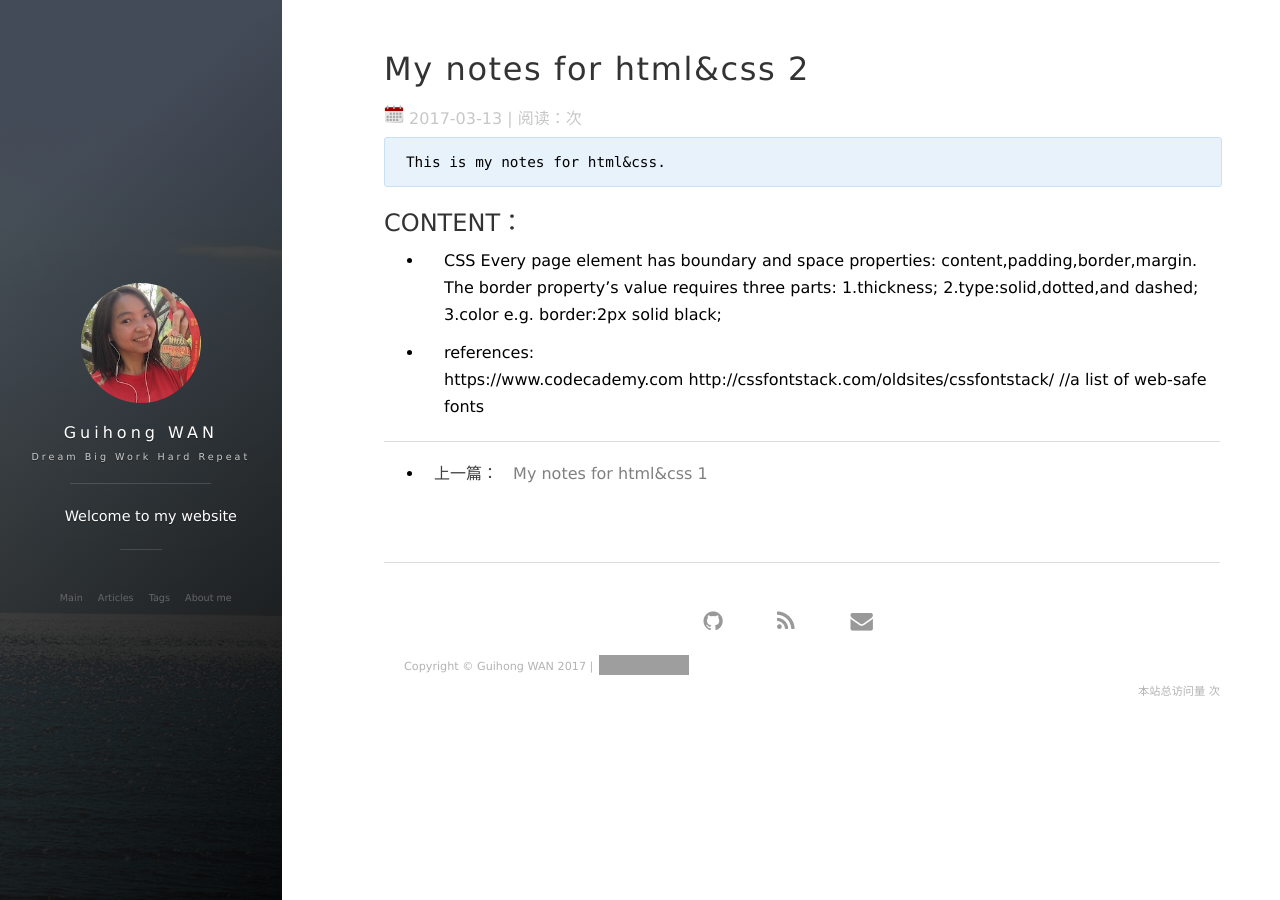
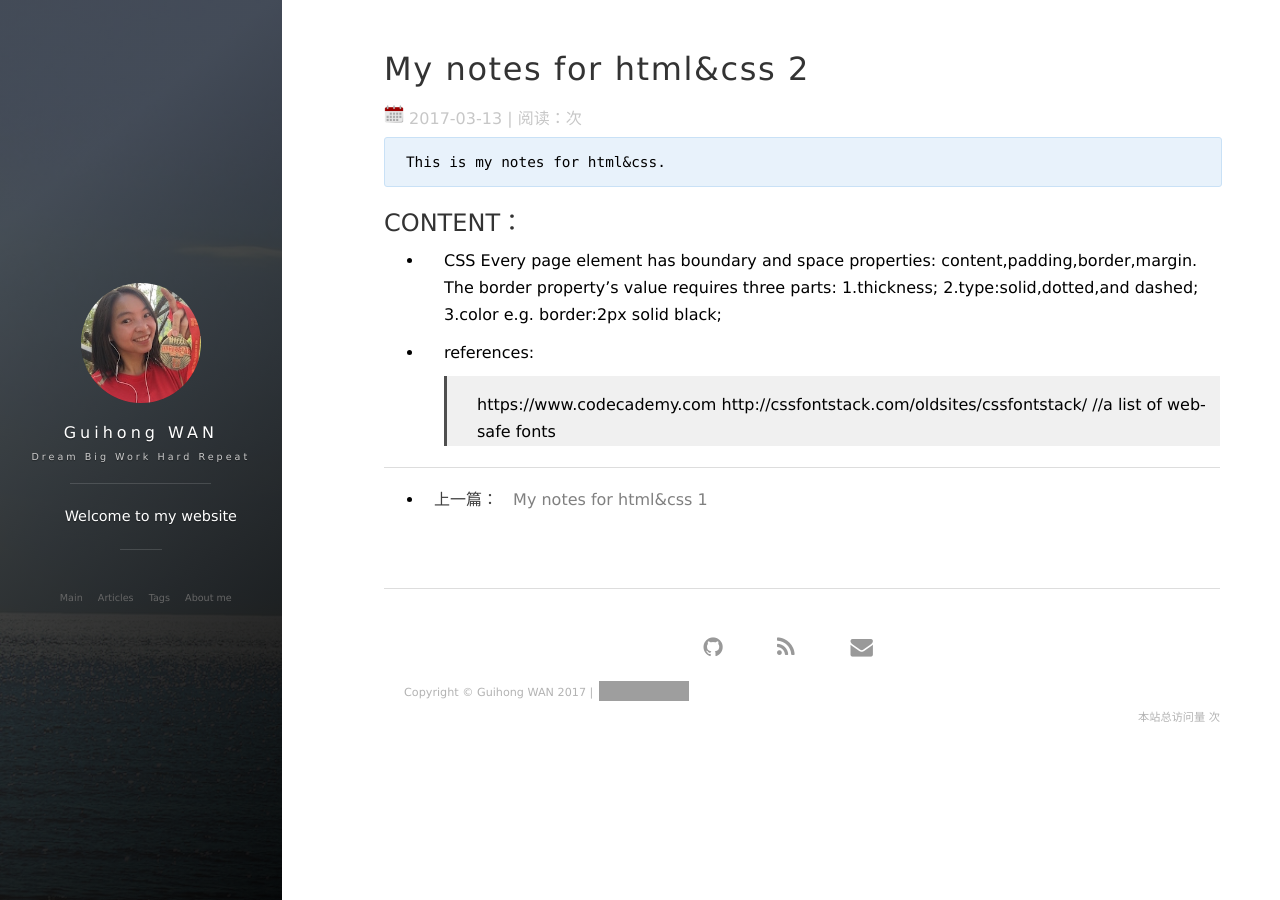
Before and after one commit to guihongwan/guihongwan.github.io, a Jekyll site: the page built from _posts/2017-03-14-html&css 2.md, in a window 1280 px wide. Built offline with Jekyll 4.4.1, drawn with Linux system fonts in a browser that asks for light colours; nearby versions of some CDN libraries; comment, search, counter and statistics services are not loaded; grey boxes are pictures that could not be loaded.

Commit message:
html&css 2

```diff
--- a/_posts/2017-03-14-html&css 2.md
+++ b/_posts/2017-03-14-html&css 2.md
@@ -21,5 +21,5 @@ tag: BLOG
 
 
 +   references:
-    https://www.codecademy.com
-    http://cssfontstack.com/oldsites/cssfontstack/  //a list of web-safe fonts
+    >https://www.codecademy.com
+    >http://cssfontstack.com/oldsites/cssfontstack/  //a list of web-safe fonts
```
